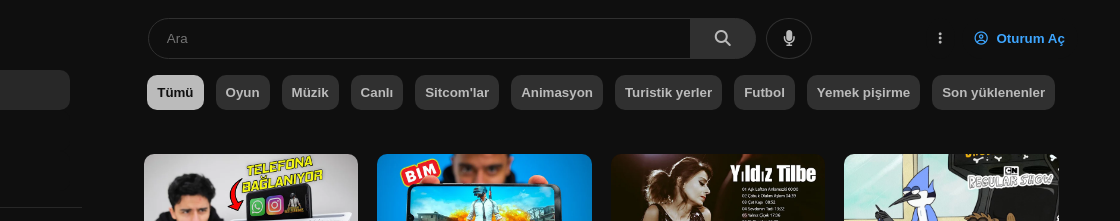
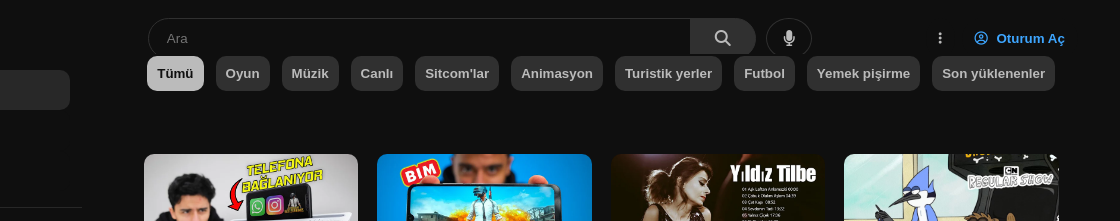
Before and after one commit to mustafaarii/youtube-clone, a website: page index.html in a window 1280 px wide. Shown: the top 221 px of the page, 160-1280 px from the left. Drawn offline with Linux system fonts and the light colour scheme.

Commit message:
categories-buttons fixed

```diff
--- a/src/sass/style.scss
+++ b/src/sass/style.scss
@@ -267,8 +267,11 @@
         display: flex;
         justify-content: center;
         align-items: center;
-        margin: 1.2rem 0 1.2rem 0;
         height: 5vh;
+        position: sticky;
+        top: $navHeight;
+        background-color: $DBackground;
+        z-index: 10;
 
 
         :first-child{
```
Also changed, not shown: src/css/style.css, 1 other file.
